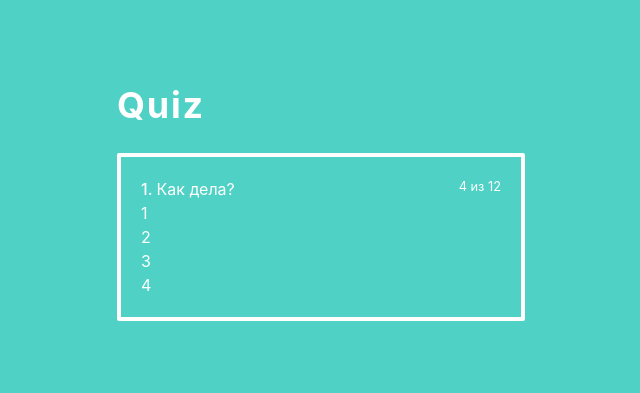
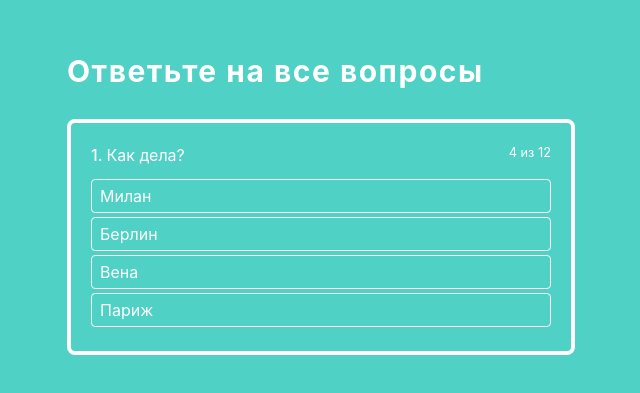
Before and after one commit to and-tol/Quiz-React, a React (Create React App) app: page / in a window 1280 px wide. Shown: the part 199-592 px from the top of the page, without its empty margins (319-959 px from the left). Built offline with nearby package versions, Linux system fonts and the light colour scheme.

Commit message:
feat: add active quiz

```diff
--- a/src/components/Quiz/ActiveQuiz/ActiveQuiz.jsx
+++ b/src/components/Quiz/ActiveQuiz/ActiveQuiz.jsx
@@ -1,21 +1,18 @@
 import React from 'react';
+import { AnswersList } from './AnswersList/AnswersList';
 
 export const ActiveQuiz = (props) => {
 
   return (
-    <div className='p-5 text-white border-4 border-solid border-white rounded-sm my-3 box-border'>
+    <div className='p-5 text-white border-4 border-solid border-white rounded-lg my-3 box-border'>
       <div className='flex justify-between'>
-        <p>
+        <p className='mb-3'>
           <span className='font-medium'>1. </span> Как дела?
         </p>
         <small>4 из 12</small>
       </div>
-      <ul>
-        <li>1</li>
-        <li>2</li>
-        <li>3</li>
-        <li>4</li>
-      </ul>
+
+      <AnswersList answers={props.answers} />
     </div>
   );
 };
--- a/src/components/Quiz/ActiveQuiz/AnswersList/AnswerItem/AnswerItem.jsx
+++ b/src/components/Quiz/ActiveQuiz/AnswersList/AnswerItem/AnswerItem.jsx
@@ -0,0 +1,9 @@
+import React from 'react'
+
+export const AnswerItem = (props) => {
+  return (
+    <li className='border border-solid border-white rounded py-1 px-2 mb-1 cursor-pointer hover:bg-indigo-300 transition-colors duration-300 ease-in-out'>
+      {props.answer.text}
+    </li>
+  );
+};
--- a/src/components/Quiz/ActiveQuiz/AnswersList/AnswersList.jsx
+++ b/src/components/Quiz/ActiveQuiz/AnswersList/AnswersList.jsx
@@ -1,11 +1,10 @@
 import React from 'react';
+import { AnswerItem } from './AnswerItem/AnswerItem';
 
-export const AnswersList = () => {
+export const AnswersList = (props) => {
   return (
     <ul>
-      {PaymentResponse.answers.map((answer, index) => {
-        <li></li>
-      })}
+      {props.answers.map((answer, index) => <AnswerItem key={index} answer={answer} />)}
     </ul>
   )
 };
--- a/src/components/Quiz/ActiveQuiz/AnswersList/index.js
+++ b/src/components/Quiz/ActiveQuiz/AnswersList/index.js
@@ -1 +1 @@
-export * from './AnswersList'
+export * from './AnswersList';
--- a/src/components/Quiz/Quiz.jsx
+++ b/src/components/Quiz/Quiz.jsx
@@ -1,13 +1,14 @@
 import React, { Component } from 'react';
 import { ActiveQuiz } from './ActiveQuiz/ActiveQuiz';
+import { state } from '../../data/data';
 
 export class Quiz extends Component {
   render() {
     return (
-      <div className='flex justify-center flex-col flex-grow p-24' style={{width: '600px'}}>
-        <h1 className='text-white'>Quiz</h1>
+      <div className='flex justify-center flex-col flex-grow p-24' style={{ width: '700px' }}>
+        <h1 className='text-white'>Ответьте на все вопросы</h1>
         <div className='w-full'>
-          <ActiveQuiz />
+          <ActiveQuiz answers={state.quiz[0].answers}/>
         </div>
       </div>
     );
--- a/src/css/index.css
+++ b/src/css/index.css
@@ -8,6 +8,7 @@ body {
     'Droid Sans', 'Helvetica Neue', sans-serif;
   -webkit-font-smoothing: antialiased;
   -moz-osx-font-smoothing: grayscale;
+  font-size: 16px;
 }
 
 code {
@@ -15,11 +16,13 @@ code {
 }
 
 h1 {
-  @apply text-4xl font-bold tracking-wider leading-6 my-6;
+  @apply text-3xl font-bold tracking-wider leading-6 my-6;
 }
 
 ul {
   @apply list-none m-0 p-0;
 }
 
-.AnswersList {}
+.AnswerItem {
+  @apply border border-solid border-white rounded py-1 px-2 mb-1 cursor-pointer;
+}
--- a/src/data/data.js
+++ b/src/data/data.js
@@ -1 +1,53 @@
-export const quizData = []
+export const state = {
+  // хранение вопросов, ответов, параметры голосования
+  results: {}, // {[id]: "success" || "errror"}
+  isFinished: false,
+  activeQuestion: 0,
+  answerState: null, // {[id]: "success" || "errror"}
+  quiz: [
+    {
+      question: 'В каком городе не работал великий композитор 18-го века Кристоф Виллибальд Глюк?',
+      rightAnswerId: 2,
+      id: 1,
+      answers: [
+        { text: 'Милан', id: 1 },
+        { text: 'Берлин', id: 2 },
+        { text: 'Вена', id: 3 },
+        { text: 'Париж', id: 4 },
+      ],
+    },
+    {
+      question: 'Кто первым доказал периодичность появления комет?',
+      rightAnswerId: 1,
+      id: 2,
+      answers: [
+        { text: 'Галлей', id: 1 },
+        { text: 'Галилей', id: 2 },
+        { text: 'Коперник', id: 3 },
+        { text: 'Кеплер', id: 4 },
+      ],
+    },
+    {
+      question: 'Про какую летнюю погоду говорят "Вёдро"?',
+      rightAnswerId: 4,
+      id: 3,
+      answers: [
+        { text: 'Теплая дождливая', id: 1 },
+        { text: 'Прохладная дождливая', id: 2 },
+        { text: 'Длительные заморозки', id: 3 },
+        { text: 'Сухая ясная', id: 4 },
+      ],
+    },
+    {
+      question: 'С какой из этих стран Чехия не граничит?',
+      rightAnswerId: 1,
+      id: 4,
+      answers: [
+        { text: 'Венгрия', id: 1 },
+        { text: 'Германия', id: 2 },
+        { text: 'Австрия', id: 3 },
+        { text: 'Польша', id: 4 },
+      ],
+    },
+  ],
+};
```
Also changed, not shown: src/css/tailwind.css, src/data/Quiz 1.txt (added), src/data/Quiz Pochemuchka.txt (added), 1 other file (tests, documents, lock files or other folders).
